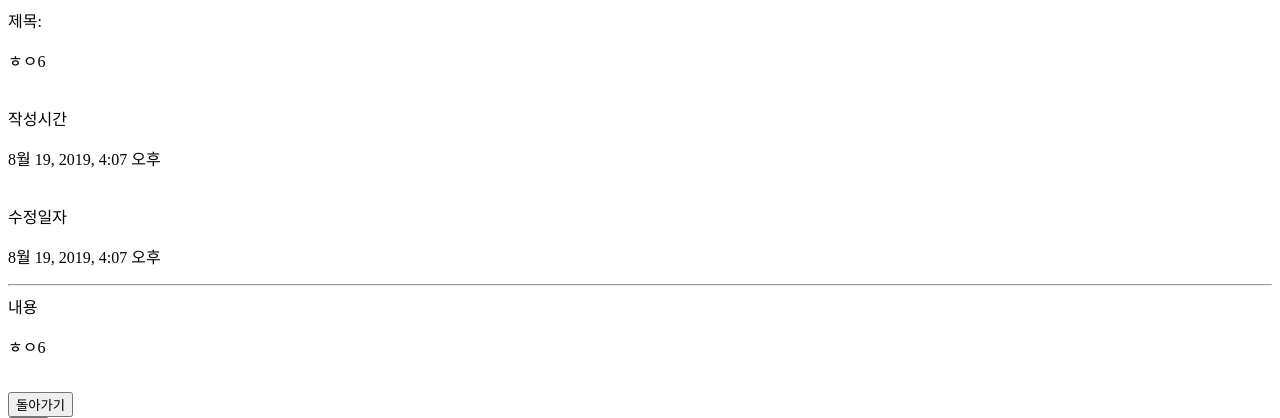
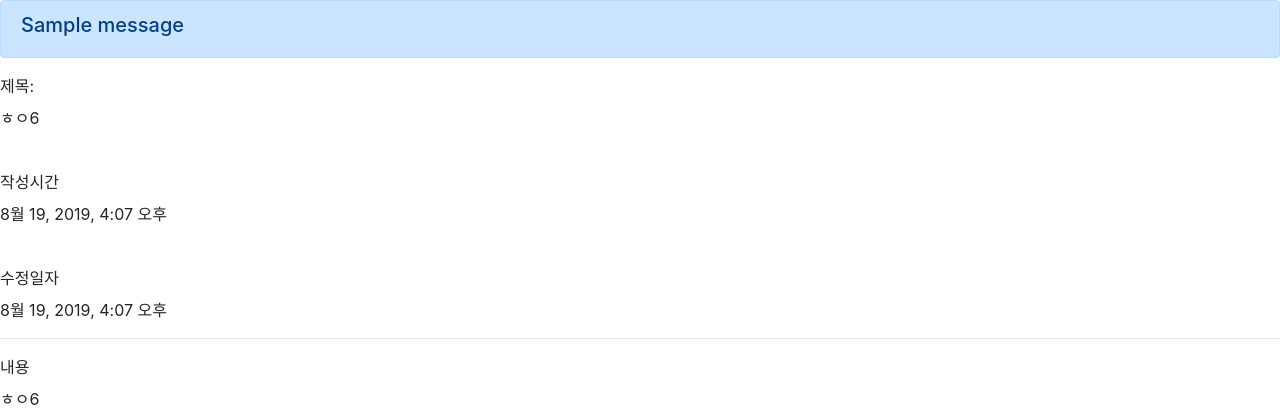
Before and after one commit to ssshhh0402/django-crud, a Django app: page /articles/6/ in a window 1280 px wide. Shown: the top 418 px of the page. Run offline with Django 3.2, Linux system fonts and the light colour scheme; data comes from the database, SQL or seed files in the repository; both versions use the stored data as it was after the commit; one stand-in notice (Sample message) is shown; some libraries are stand-ins or nearby versions.

Commit message:
20190917

```diff
--- a/articles/templates/articles/detail.html
+++ b/articles/templates/articles/detail.html
@@ -4,9 +4,15 @@
   <meta charset="UTF-8">
   <meta name="viewport" content="width=device-width, initial-scale=1.0">
   <meta http-equiv="X-UA-Compatible" content="ie=edge">
+  <link rel="stylesheet" href="https://stackpath.bootstrapcdn.com/bootstrap/4.3.1/css/bootstrap.min.css" integrity="sha384-ggOyR0iXCbMQv3Xipma34MD+dH/1fQ784/j6cY/iJTQUOhcWr7x9JvoRxT2MZw1T" crossorigin="anonymous">
   <title>Document</title>
 </head>
 <body>
+  {% if messages %}
+  {% for message in messages%}
+    <div class="alert alert-primary" role = "alert"><h5>{{message.message}}</h5></div>
+  {% endfor %}
+  {% endif %}
   <label for='title'>제목:</label><br>
   <p id = 'title'>
     {{article.title}}
@@ -34,6 +40,7 @@
     <h1>--댓글-- {{comment.count}}개</h1>
     {% for comment_a in comment %}
     <h4>{{comment_a.content}}</h2>
+    <a href='{% url 'articles:c_delete' comment_a.pk %}'>삭제</a>
     <hr>
     {% empty %}
     <h1>댓글을 입력해주세요!</h1>
@@ -51,5 +58,14 @@
     <input type='submit' value='등록'>
   </form>
 
+
+
+
+
+
+
+  <script src="https://code.jquery.com/jquery-3.3.1.slim.min.js" integrity="sha384-q8i/X+965DzO0rT7abK41JStQIAqVgRVzpbzo5smXKp4YfRvH+8abtTE1Pi6jizo" crossorigin="anonymous"></script>
+  <script src="https://cdnjs.cloudflare.com/ajax/libs/popper.js/1.14.7/umd/popper.min.js" integrity="sha384-UO2eT0CpHqdSJQ6hJty5KVphtPhzWj9WO1clHTMGa3JDZwrnQq4sF86dIHNDz0W1" crossorigin="anonymous"></script>
+  <script src="https://stackpath.bootstrapcdn.com/bootstrap/4.3.1/js/bootstrap.min.js" integrity="sha384-JjSmVgyd0p3pXB1rRibZUAYoIIy6OrQ6VrjIEaFf/nJGzIxFDsf4x0xIM+B07jRM" crossorigin="anonymous"></script>
 </body>
 </html>
--- a/articles/templates/articles/update.html
+++ b/articles/templates/articles/update.html
@@ -7,6 +7,7 @@
   <title>Document</title>
 </head>
 <body>
+
     <form action='{% url 'articles:update' article.pk %}' method='post'>
       {% csrf_token %}
       <div>
--- a/articles/urls.py
+++ b/articles/urls.py
@@ -9,4 +9,5 @@ urlpatterns = [
     path('delete/<int:article_pk>', views.delete, name='delete'),
     path('<int:article_pk>/comment_create/', views.comment_create, name='comment_create'),
     path('update/<int:article_pk>', views.update, name='update'),
+    path('d_delete/<int:comment_pk>', views.c_delete, name='c_delete'),
 ]
--- a/articles/views.py
+++ b/articles/views.py
@@ -1,6 +1,7 @@
 from django.shortcuts import render, redirect
 from .models import Article,Comment
 from django.views.decorators.http import require_POST
+from django.contrib import messages
 # Create your views here.
 def index(request):
     articles = Article.objects.all()
@@ -60,4 +61,14 @@ def comment_create(request, article_pk):
     comment.content = request.POST.get('comment')
     comment.article_id= article_pk
     comment.save()
+    messages.add_message(request, messages.INFO, '등록되었습니다')
     return redirect('articles:detail', article_pk)
+
+
+def c_delete(request, comment_pk):
+    comment = Comment.objects.get(id=comment_pk)
+
+    article_pk = comment.article_id
+    comment.delete()
+    messages.add_message(request, messages.INFO, '삭제되었습니다')
+    return redirect('articles:detail', article_pk)
```
Also changed, not shown: articles/models.py (line endings or trailing spaces), db.sqlite3.
